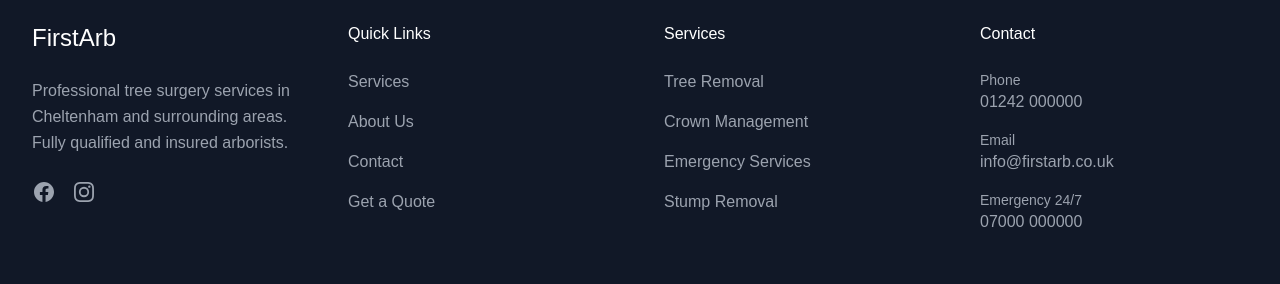
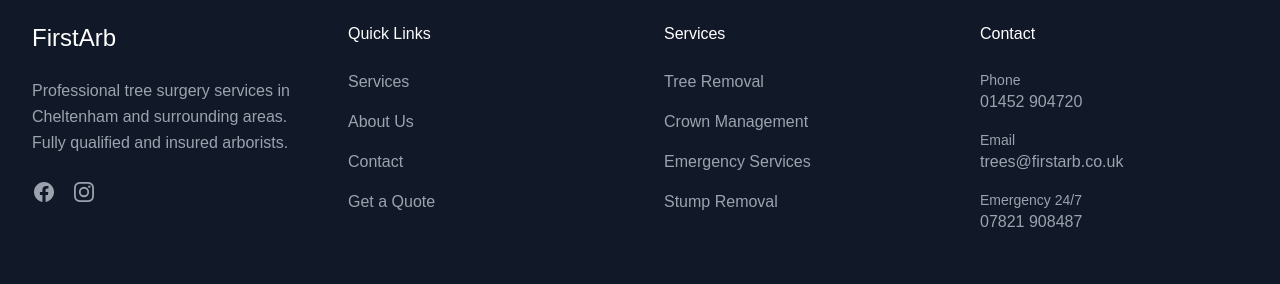
Before and after one commit to hayd-ios/firstarb2, a Next.js app: page /about in a window 1280 px wide. Shown: the part 2205-2489 px from the top of the page. Built offline with nearby package versions, Linux system fonts and the light colour scheme.

Commit message:
added correct contant details

```diff
--- a/app/components/footer.js
+++ b/app/components/footer.js
@@ -58,15 +58,15 @@ const Footer = () => {
             <ul className="space-y-4">
               <li className="text-gray-400">
                 <span className="block text-sm">Phone</span>
-                01242 000000
+                01452 904720
               </li>
               <li className="text-gray-400">
                 <span className="block text-sm">Email</span>
-                info@firstarb.co.uk
+                trees@firstarb.co.uk
               </li>
               <li className="text-gray-400">
                 <span className="block text-sm">Emergency 24/7</span>
-                07000 000000
+                07821 908487
               </li>
             </ul>
           </div>
```
